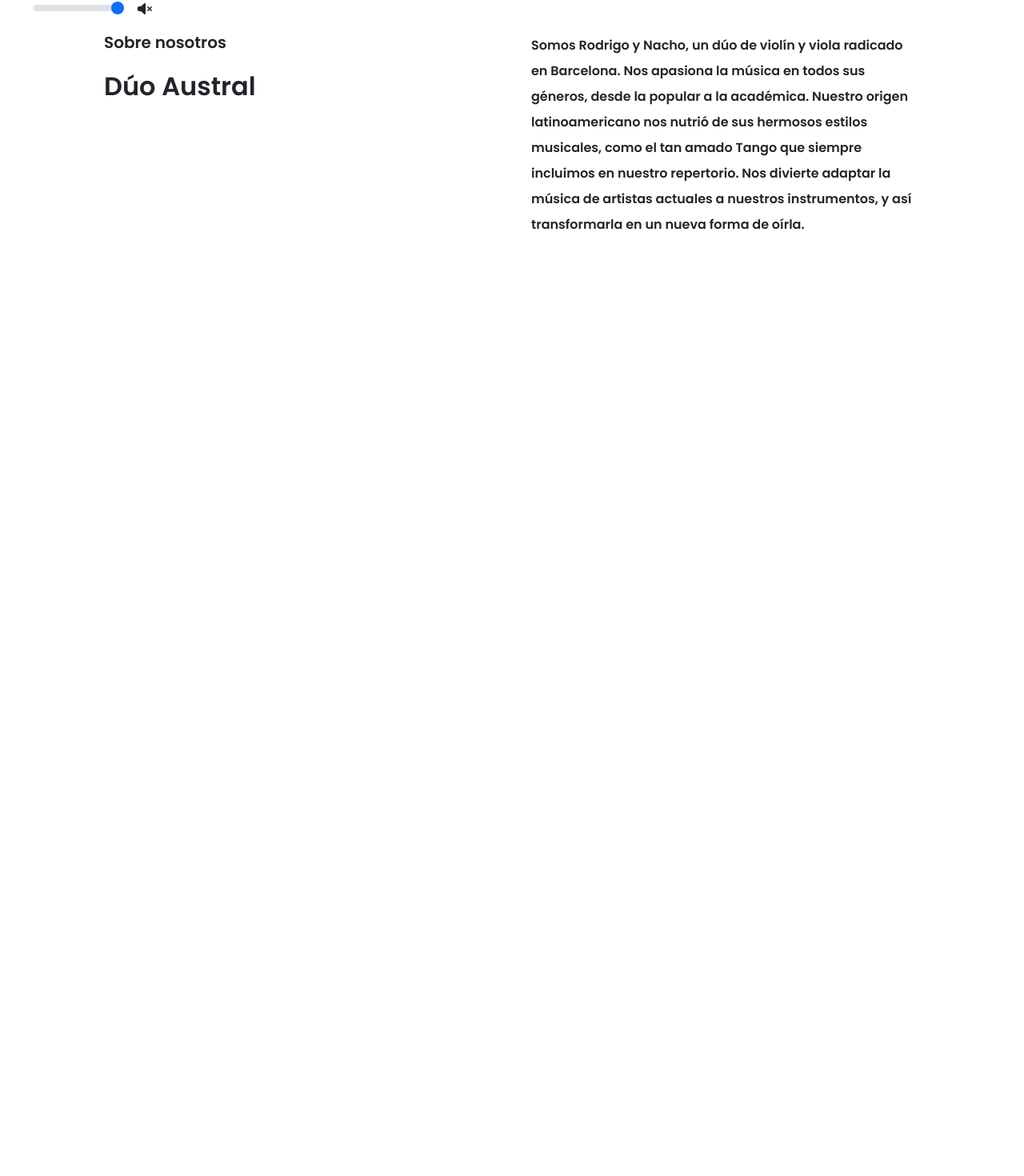
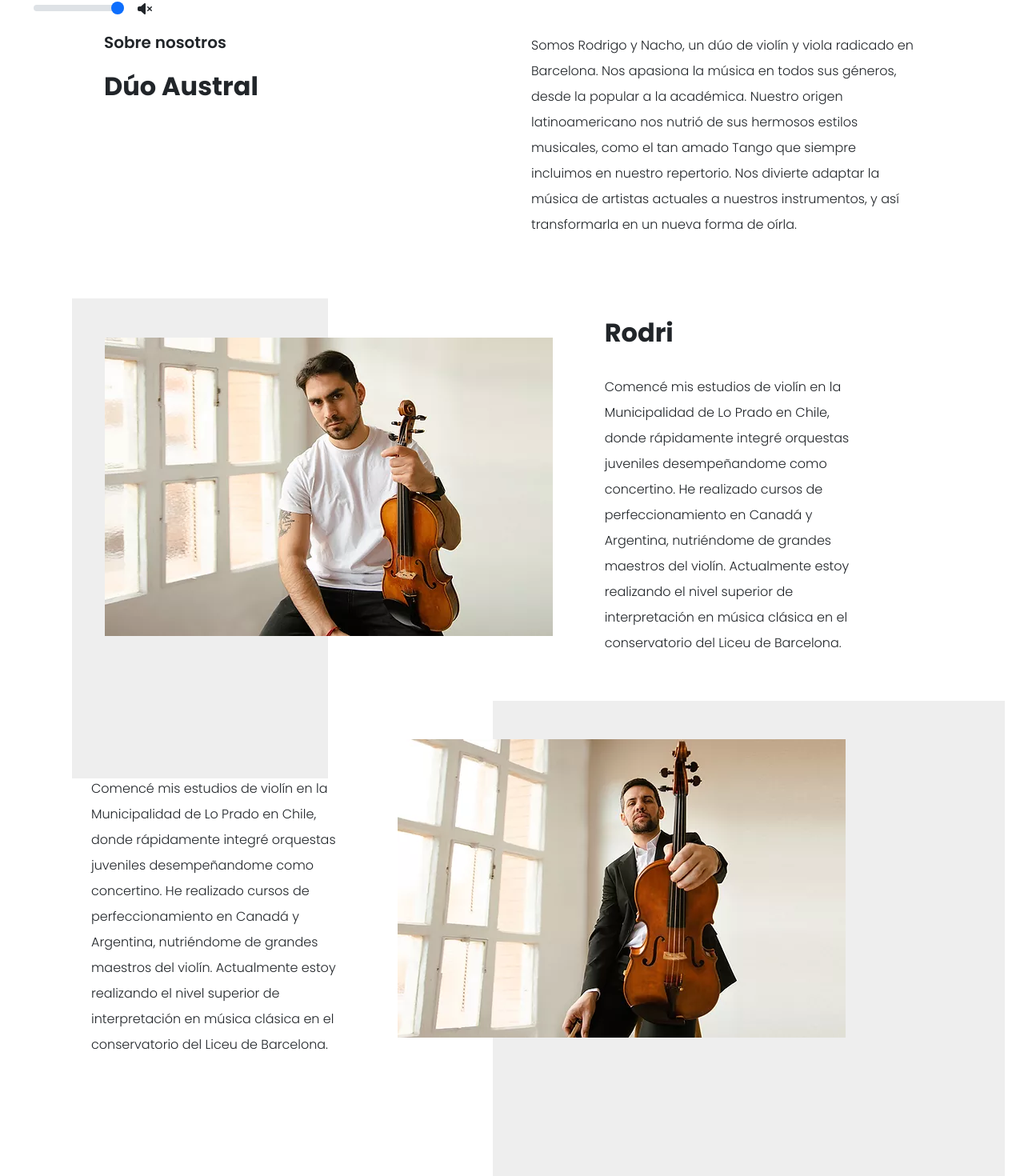
Before and after one commit to mxchristian17/duoaustral, a React (Create React App) app: page / in a window 1280 px wide. Shown: the part 762-2232 px from the top of the page at 80% size. Before the commit the page ends 1531 px from the top, so only its background shows below. Built offline with nearby package versions, Linux system fonts and the light colour scheme.

Commit message:
added personal sections in aboutUs

```diff
--- a/src/App.css
+++ b/src/App.css
@@ -1,4 +1,4 @@
-@import url('https://fonts.googleapis.com/css2?family=Anton&family=Poppins:wght@600;700&display=swap');
+@import url('https://fonts.googleapis.com/css2?family=Anton&family=Poppins:wght@300;600;700&display=swap');
 .App {
   text-align: center;
 }
--- a/src/Components/AboutUs/AboutUs.js
+++ b/src/Components/AboutUs/AboutUs.js
@@ -7,20 +7,59 @@ const AboutUs = () => {
         'backgroundColor' : 'rgb(255,255,255)',
         'height' : '100vh'
     }
+    const pictureStyle = {
+        'objectFit': 'none',
+        'objectPosition': 'top',
+        'height': 'auto',
+        'maxWidth': '100%',
+        'marginBottom': '1rem'
+    }
 
   return <div className="w-100" style={style} id="sobre-nosotros">
       <div className="container p-4">
         <div className="row p-4" style={poppinsFont}>
-            <div className="col col-md-6 p-4 text-start">
-                <h5 className="pb-3">Sobre nosotros</h5>
-                <h2>Dúo Austral</h2>
+            <div className="col-lg-6 p-4 text-start">
+                <h5 className="pb-3" style={{'fontWeight' : '600'}}>Sobre nosotros</h5>
+                <h2 className="fw-bold">Dúo Austral</h2>
             </div>
-            <div className="col col-md-6 p-4 text-start lh-lg">
-                <p>Somos Rodrigo y Nacho, un dúo de violín y viola radicado en Barcelona. Nos apasiona la música en todos sus géneros, desde la popular a la académica. Nuestro origen latinoamericano nos nutrió de sus hermosos estilos musicales, como el tan amado Tango que siempre incluimos en nuestro repertorio. Nos divierte adaptar la música de artistas actuales a nuestros instrumentos, y así transformarla en un nueva forma de oírla.</p>
+            <div className="col col-lg-6 p-2 p-lg-4 text-start lh-lg fw-light">
+                <p className="text-center text-lg-start">Somos Rodrigo y Nacho, un dúo de violín y viola radicado en Barcelona. Nos apasiona la música en todos sus géneros, desde la popular a la académica. Nuestro origen latinoamericano nos nutrió de sus hermosos estilos musicales, como el tan amado Tango que siempre incluimos en nuestro repertorio. Nos divierte adaptar la música de artistas actuales a nuestros instrumentos, y así transformarla en un nueva forma de oírla.</p>
             </div>
         </div>
+
+        <div className="row p-1 m-0">
+            <div className="col col-lg-4 text-center text-lg-end d-block d-lg-none">
+                <h2 className="fw-bold">Rodri</h2>
+            </div>
+        </div>
+        <div className="row py-1 px-2" style={poppinsFont}>
+            <div style={{'zIndex' : '1'}} className="col-lg-7 px-0 px-lg-4 py-lg-4 d-flex flex-wrap align-items-center justify-content-center">
+                <img src="../Images/foto-rodri-solo.webp" alt="Rodri" className="img-fluid" style={pictureStyle} />
+            </div>
+            <div className="col col-lg-4 p-2 p-lg-4 text-start lh-lg fw-light">
+                <h2 className="fw-bold d-none d-lg-block pb-4">Rodri</h2>
+                <p className="text-center text-lg-start">Comencé mis estudios de violín en la Municipalidad de Lo Prado en Chile, donde rápidamente integré orquestas juveniles desempeñandome como concertino. He realizado cursos de perfeccionamiento en Canadá y Argentina, nutriéndome de grandes maestros del violín. Actualmente estoy realizando el nivel superior de interpretación en música clásica en el conservatorio del Liceu de Barcelona.</p>
+            </div>
+            <div className="d-none d-lg-block position-absolute h-75 w-25" style={{'zIndex' : '0', 'backgroundColor' : '#EEEEEE'}}></div>
+        </div>
+
+        <div className="row p-1 m-0">
+            <div className="col col-lg-4 text-center text-lg-end d-block d-lg-none">
+                <h2 className="fw-bold">Nacho</h2>
+            </div>
+        </div>
+        <div className="row py-1 px-2" style={poppinsFont}>
+            <div className="col col-lg-4 p-2 p-lg-4 text-start lh-lg fw-light">
+                <h2 className="fw-bold d-none d-lg-block pb-4">Nacho</h2>
+                <p className="text-center text-lg-start">Comencé mis estudios de violín en la Municipalidad de Lo Prado en Chile, donde rápidamente integré orquestas juveniles desempeñandome como concertino. He realizado cursos de perfeccionamiento en Canadá y Argentina, nutriéndome de grandes maestros del violín. Actualmente estoy realizando el nivel superior de interpretación en música clásica en el conservatorio del Liceu de Barcelona.</p>
+            </div>
+            <div style={{'zIndex' : '1'}} className="col-lg-7 px-0 px-lg-4 py-lg-4 d-flex flex-wrap align-items-center justify-content-center order-first order-lg-last">
+                <img src="../Images/foto-nacho-solo.webp" alt="Nacho" className="img-fluid" style={pictureStyle} />
+            </div>
+            <div className="d-none d-lg-block position-absolute end-0 h-75 w-50 me-4" style={{'zIndex' : '0', 'backgroundColor' : '#EEEEEE'}}></div>
+        </div>
       </div>
-  </div>;
+    </div>;
 };
 
 export default AboutUs;
--- a/src/Components/Video/Video.js
+++ b/src/Components/Video/Video.js
@@ -88,7 +88,7 @@ const Video = (props) => {
                         </div>
                     </div>
                     <div className="h3 w-100 text-end p-4 m-0">Una nueva forma de<br />disfrutar la música</div>
-                    <div className="position-fixed start-0 bottom-0">
+                    <div style={{'zIndex' : '2'}} className="position-fixed start-0 bottom-0">
                         <div className="row d-flex align-items-center p-2 m-0">
                             <div className="col-2 p-0 m-0"></div>
                             <div className="col-8 p-1 m-0">
```
Also changed, not shown: public/Images/foto-nacho-solo.webp (added), public/Images/foto-rodri-solo.webp (added).
